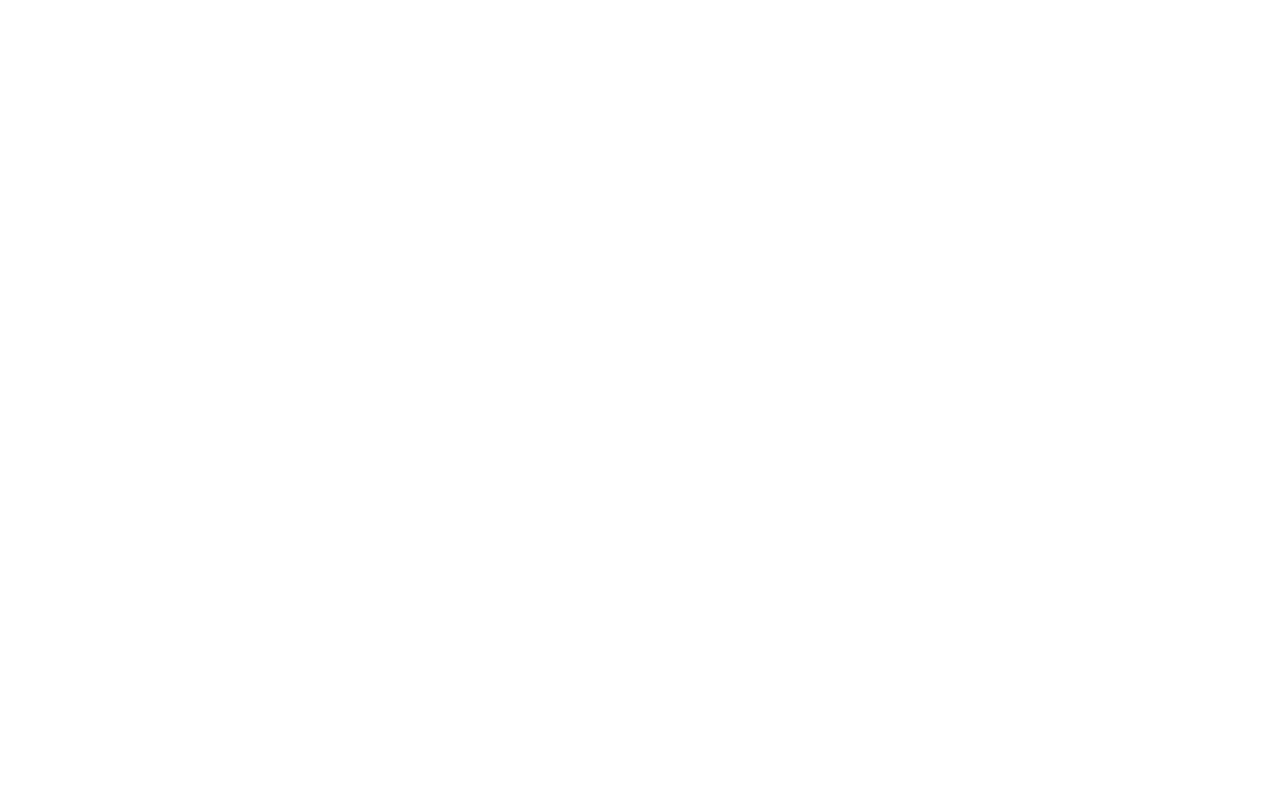
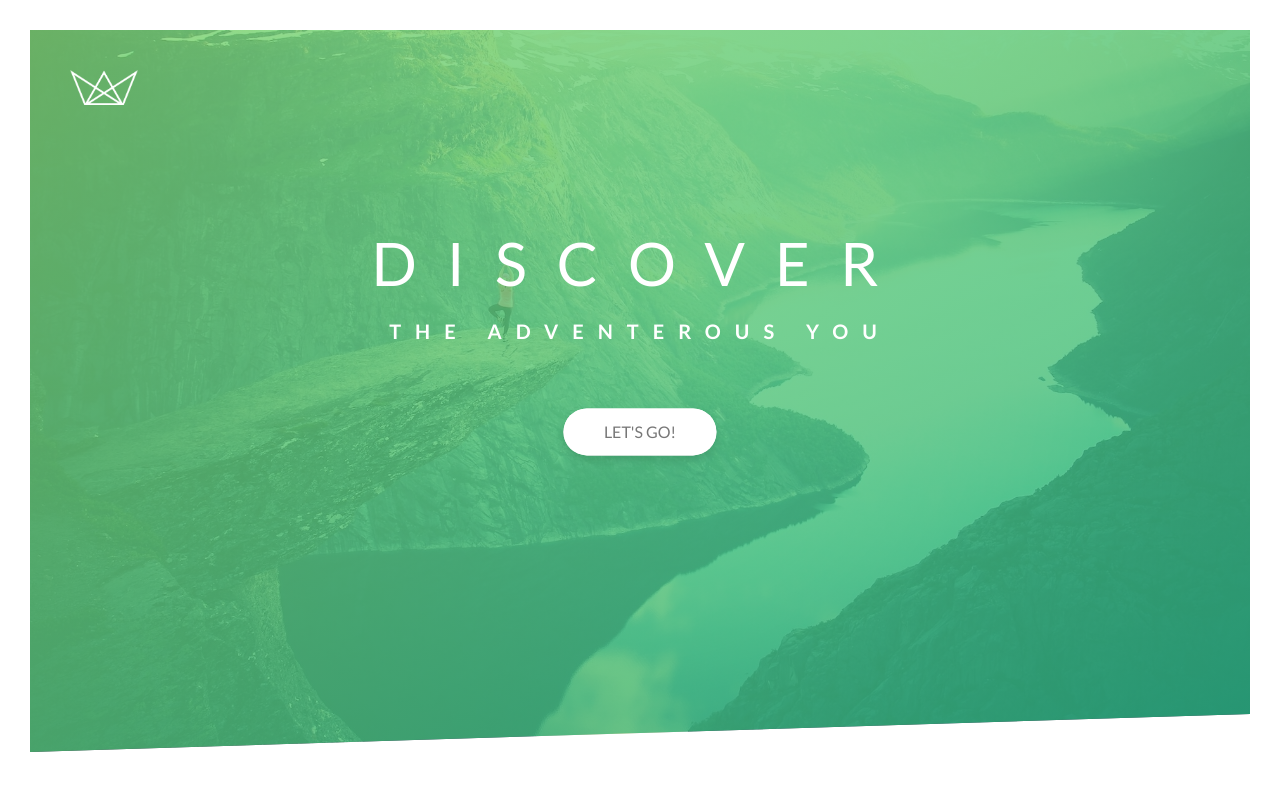
Before and after one commit to Klanakin/natours2021, a plain HTML site: page index.html in a window 1280 px wide. Drawn offline with Linux system fonts and the light colour scheme.

Commit message:
Added Heading section + CTA

```diff
--- /dev/null
+++ b/css/style.css
@@ -0,0 +1,122 @@
+/*
+COLORS:
+Light green: #7ed56f
+Medium green: #55c57a
+Dark green: #28b485
+*/
+
+* {
+    margin: 0;
+    padding: 0;
+    box-sizing: border-box; }
+
+body {
+    font-family: "Lato", sans-serif;
+    font-weight: 400;
+    font-size: 16px;
+    line-height: 1.7;
+    color: #777;
+    padding: 30px; }
+
+.header {
+    height: 95vh;
+    background-image: linear-gradient(to right bottom, rgba(126, 213, 111, 0.8), rgba(39, 180, 133, 0.8)), url(../img/hero.jpg);
+    background-size: cover;
+    background-position: top;
+    clip-path: polygon(0 0, 100% 0, 100% 90%, 0 95%);
+    position: relative; }
+.logo {
+    position: absolute;
+    top: 40px;
+    left: 40px; }
+    .logo-img {
+        height: 35px; }
+.intro-box {
+    position: absolute;
+    top: 40%;
+    left: 50%;
+    text-align: center;
+    transform: translate(-50%, -50%); }
+    .heading-primary {
+        color: #fff;
+        margin-bottom: 60px;
+        text-transform: uppercase; }
+        .heading-primary-main {
+            display: block;
+            font-size:  60px;
+            font-weight: 400;
+            letter-spacing: 30px;
+            animation-name: fadeInFromLeft;
+            animation-duration: 2s; }
+        .heading-primary-sub {
+            display: block;
+            font-size: 20px;
+            font-weight: 700;
+            letter-spacing: 14px;
+            animation-name: fadeInFromRight;
+            animation-duration: 2s; }
+.btn {}
+    .btn:link,
+    .btn:visited {
+        box-shadow: 0 5px 10px rgba(0, 0, 0, .1);
+        display: inline-block;
+        text-transform: uppercase;
+        text-decoration: none;
+        transition: all .2s;
+        position: relative; }
+    .btn:hover {
+        box-shadow: 0 10px 20px rgba(0, 0, 0, .2);
+        transform: translateY(-3px); }
+    .btn:hover::after {
+        transform: scale(1.5);
+        opacity: 0; }
+    .btn:active {
+        box-shadow: 0 5px 10px rgba(0, 0, 0, .3);
+        transform: translateY(-1px); }
+    .btn::after {
+        content: "";
+        display: inline-block;
+        height: 100%;
+        width: 100%;
+        border-radius: 25px;
+        position: absolute;
+        top: 0;
+        left: 0;
+        transition: all .4s;
+        z-index: -1; }
+    .btn-white {
+        background-color: #fff;
+        color: #777;
+        padding: 10px 40px;
+        border-radius: 25px; }
+        .btn-white::after {
+            background-color: #fff; }
+
+
+/* ################################################################## */
+@keyframes fadeInFromLeft {
+    0% {
+        opacity: 0;
+        transform: translateX(-100px); }
+    20% {
+        transform: translateX(10px);
+    }
+    40% {
+        transform: translateX(-10px);
+    }
+    100% {
+        opacity: 1;
+        transform: translate(0); } }
+@keyframes fadeInFromRight {
+    0% {
+        opacity: 0;
+        transform: translateX(100px); }
+    20% {
+        transform: translateX(-10px);
+    }
+    40% {
+        transform: translateX(10px);
+    }
+    100% {
+        opacity: 1;
+        transform: translate(0); } }
--- a/index.html
+++ b/index.html
@@ -2,11 +2,26 @@
 <html lang="en">
 <head>
     <meta charset="UTF-8">
-    <title>Document</title>
-    <link rel="stylesheet" href="style.css">
+    <title>Natours</title>
+    <link rel="stylesheet" href="css/style.css">
+    <link rel="preconnect" href="https://fonts.gstatic.com">
+    <link href="https://fonts.googleapis.com/css2?family=Lato:ital,wght@0,100;0,300;0,400;0,700;0,900;1,100;1,300;1,400;1,700;1,900&display=swap" rel="stylesheet">
 </head>
 <body>
     <div id="stage"></div>
+    <header class="header">
+        <div class="logo">
+            <img src="img/logo-white.png" alt="logo" class="logo-img">
+        </div>
+        <div class="intro-box">
+            <h1 class="heading-primary">
+                <span class="heading-primary-main">DISCOVER</span>
+                <span class="heading-primary-sub">the adventerous you</span>
+            </h1>
+            <a href="#" class="btn btn-white">Let's go!</a>
+        </div>
+
+    </header>
 </body>
 <script src="script.js"></script>
 </html>
--- a/style.css
+++ /dev/null
@@ -1,4 +0,0 @@
-.body {
-    background-color: teal;
-    font-family: sans-serif;
-}
```
Also changed, not shown: img/hero.jpg (added), img/logo-white.png (added).
